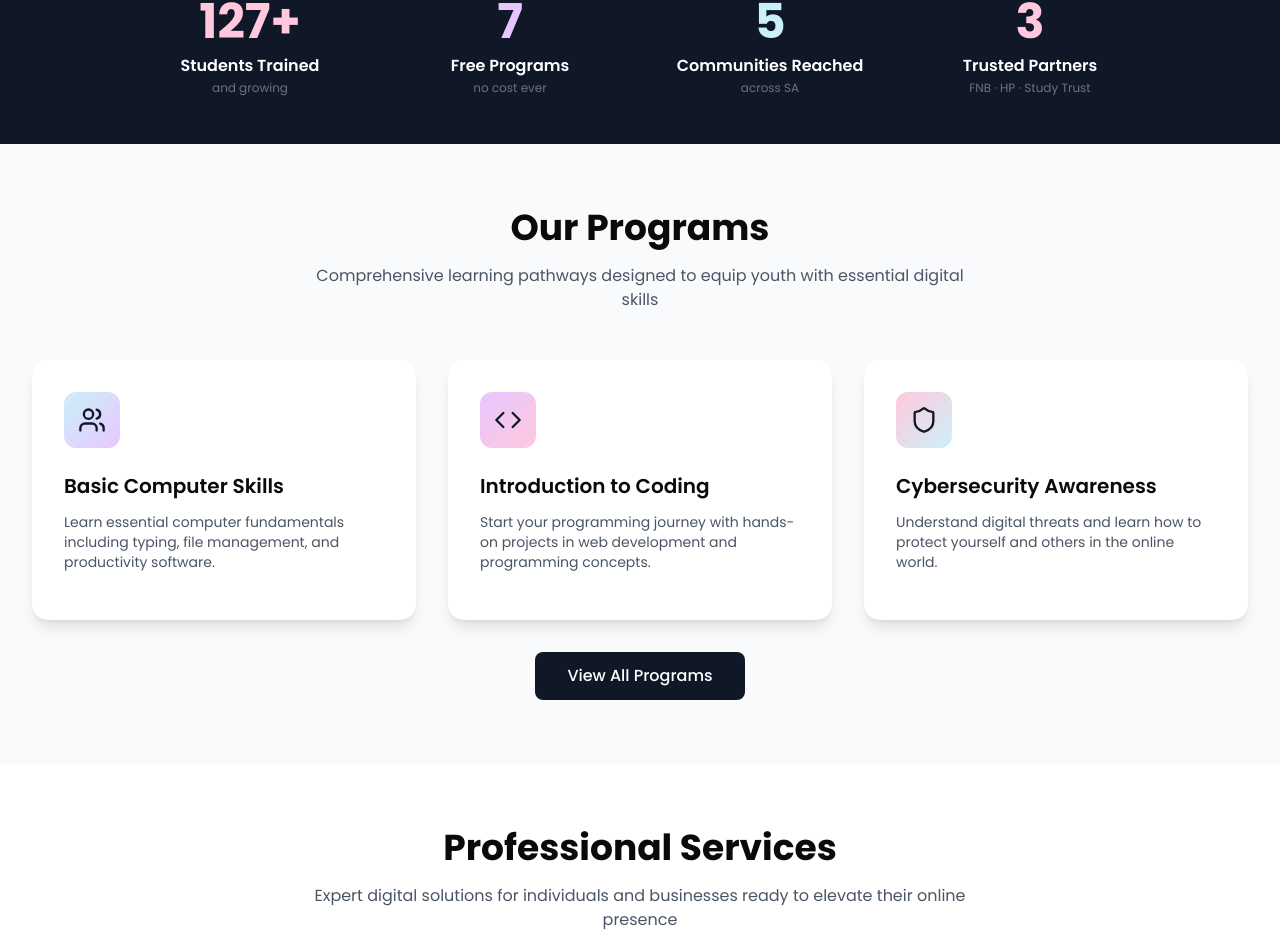
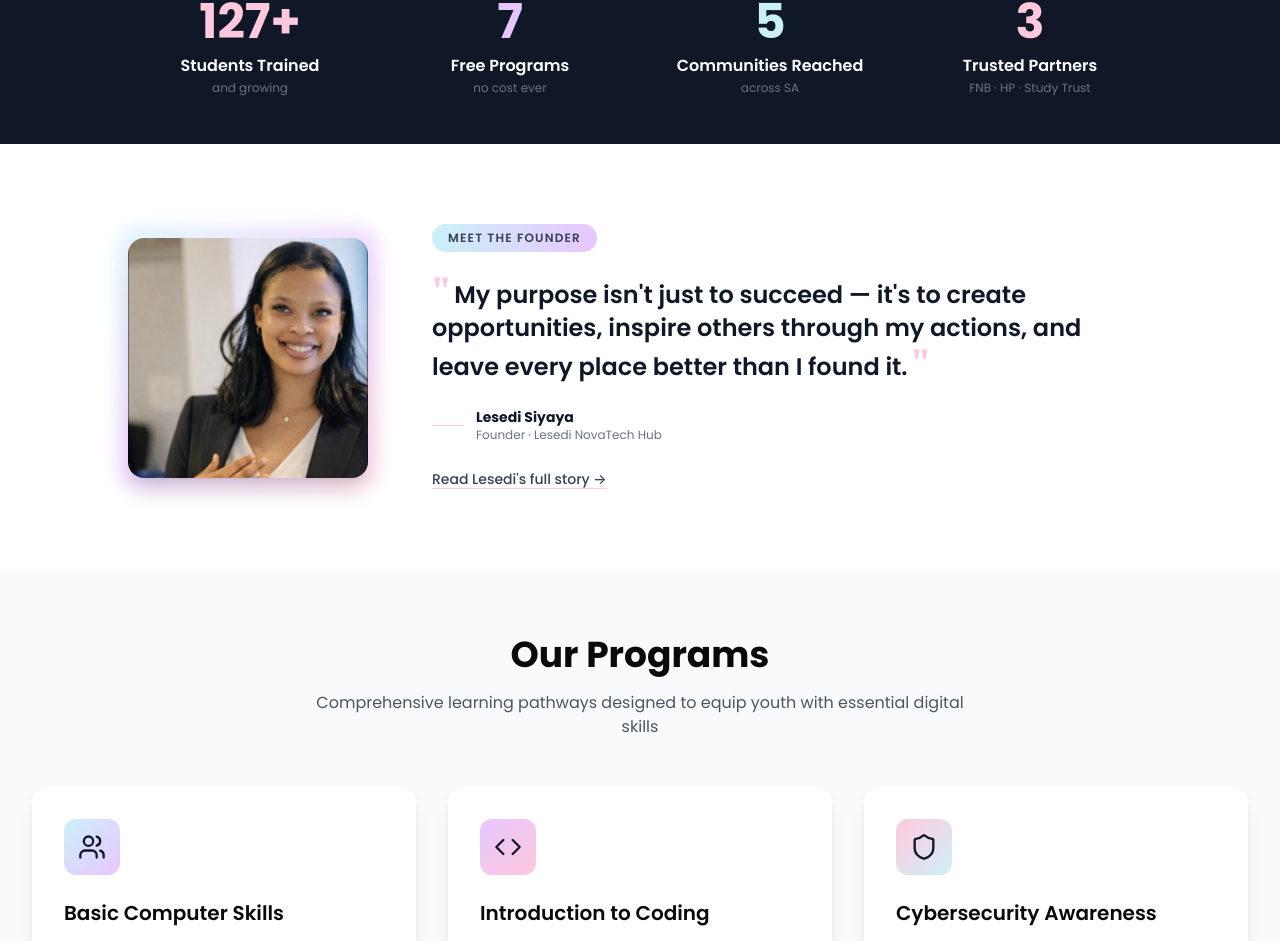
Before and after one commit to LesediSiyaya/Lesedinovatechhubwebsite, a React (Vite) app: page / in a window 1280 px wide. Shown: the part 894-1835 px from the top of the page. Built offline with nearby package versions, Linux system fonts and the light colour scheme.

Commit message:
Add Meet the Founder section with photo, quote and bio

```diff
--- a/src/app/pages/Home.tsx
+++ b/src/app/pages/Home.tsx
@@ -200,6 +200,55 @@ export default function Home() {
       {/* Impact Stats — animated counters */}
       <AnimatedStatsSection />
 
+      {/* Meet the Founder */}
+      <section className="py-14 sm:py-20 px-4 sm:px-6 lg:px-8 bg-white">
+        <div className="max-w-5xl mx-auto">
+          <div className="flex flex-col md:flex-row items-center gap-10 sm:gap-16">
+
+            {/* Photo */}
+            <div className="flex-shrink-0">
+              <div className="relative">
+                <div className="absolute -inset-3 bg-gradient-to-br from-[#caf0f8] via-[#e7c6ff] to-[#ffc8dd] rounded-3xl opacity-60 blur-sm" />
+                <img
+                  src="/founder.jpg"
+                  alt="Lesedi Siyaya, Founder of Lesedi NovaTech Hub"
+                  loading="lazy"
+                  className="relative w-48 h-48 sm:w-60 sm:h-60 object-cover rounded-2xl shadow-xl"
+                />
+              </div>
+            </div>
+
+            {/* Quote + bio */}
+            <div className="flex-1 text-center md:text-left">
+              <div className="inline-block px-4 py-1.5 bg-gradient-to-r from-[#caf0f8] to-[#e7c6ff] rounded-full text-xs font-semibold text-gray-700 uppercase tracking-widest mb-5">
+                Meet the Founder
+              </div>
+              <blockquote className="text-xl sm:text-2xl font-semibold text-gray-900 leading-snug mb-6">
+                <span className="text-[#ffc8dd] text-4xl font-serif leading-none mr-1">"</span>
+                My purpose isn't just to succeed — it's to create opportunities, inspire others through my actions, and leave every place better than I found it.
+                <span className="text-[#ffc8dd] text-4xl font-serif leading-none ml-1">"</span>
+              </blockquote>
+              <div className="flex items-center gap-3 justify-center md:justify-start">
+                <div className="w-8 h-px bg-[#ffc8dd]" />
+                <div>
+                  <p className="font-bold text-gray-900 text-sm">Lesedi Siyaya</p>
+                  <p className="text-xs text-gray-500">Founder · Lesedi NovaTech Hub</p>
+                </div>
+              </div>
+              <div className="mt-6">
+                <Link
+                  to="/about"
+                  className="inline-flex items-center gap-2 text-sm font-medium text-gray-700 hover:text-gray-900 underline underline-offset-4 decoration-[#ffc8dd] hover:decoration-2 transition-all"
+                >
+                  Read Lesedi's full story →
+                </Link>
+              </div>
+            </div>
+
+          </div>
+        </div>
+      </section>
+
       {/* Quick Overview - Programs */}
       <section className="py-12 sm:py-16 px-4 sm:px-6 lg:px-8 bg-gray-50">
         <div className="max-w-7xl mx-auto">
```
